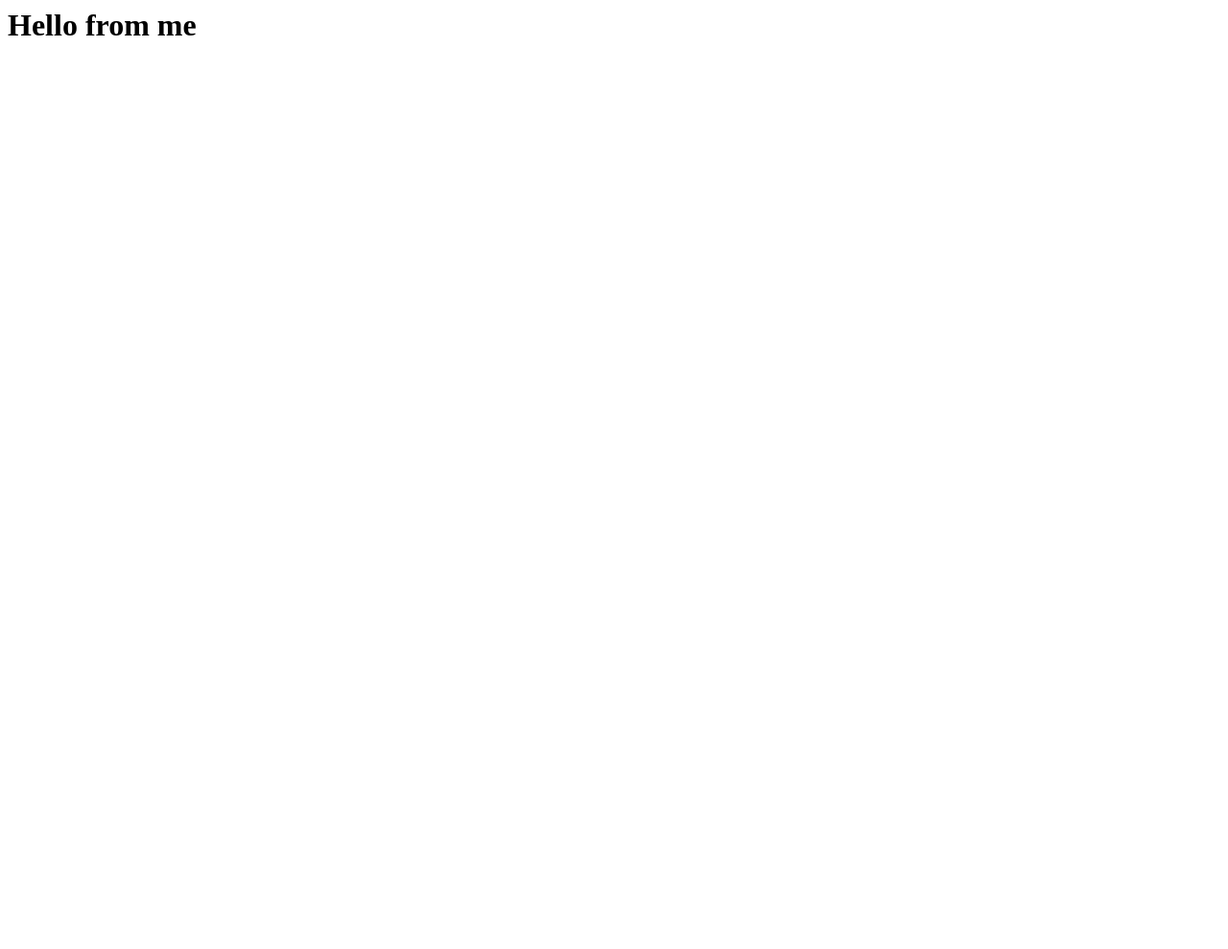
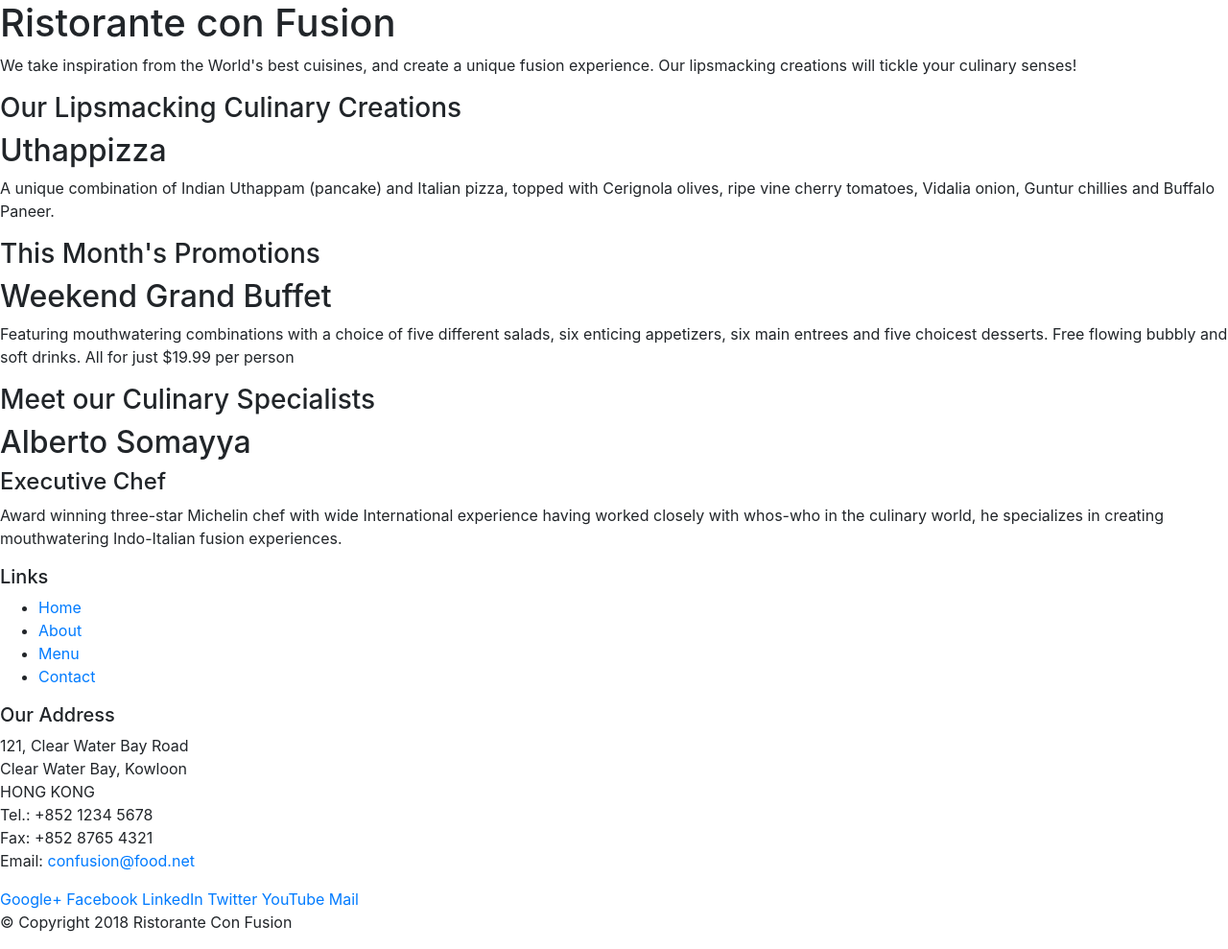
Before and after one commit to sumit2bk/coursera-bootstrap, a website: page index.html in a window 1280 px wide. Shown: the whole page at 96% size. Before the commit the page ends 800 px from the top, so only its background shows below. Drawn offline with nearby package versions, Linux system fonts and the light colour scheme.

Commit message:
added bootsrap and index.html

```diff
--- a/index.html
+++ b/index.html
@@ -1,6 +1,104 @@
-<html>
-  <title>My site</title>
-  <body>
-    <h1>Hello from me</h1>
-  </body>
+<!DOCTYPE html>
+<html lang="en">
+
+<head>
+    <title>Ristorante Con Fusion</title>
+    <link rel="stylesheet" href="node_modules/bootstrap/dist/css/bootstrap.min.css">
+</head>
+
+<body>
+
+    <header>
+        <div>
+            <div>
+                <div>
+                    <h1>Ristorante con Fusion</h1>
+                    <p>We take inspiration from the World's best cuisines, and create a unique fusion experience. Our lipsmacking creations will tickle your culinary senses!</p>
+                </div>
+                <div>
+                </div>
+            </div>
+        </div>
+    </header>
+
+    <div>
+        <div>
+            <div>
+                <h3>Our Lipsmacking Culinary Creations</h3>
+            </div>
+            <div>
+                <h2>Uthappizza</h2>
+                <p>A unique combination of Indian Uthappam (pancake) and Italian pizza, topped with Cerignola olives, ripe vine cherry tomatoes, Vidalia onion, Guntur chillies and Buffalo Paneer.</p>
+            </div>
+        </div>
+
+
+        <div>
+            <div>
+                <h3>This Month's Promotions</h3>
+            </div>
+            <div>
+                <h2>Weekend Grand Buffet</h2>
+                <p>Featuring mouthwatering combinations with a choice of five different salads, six enticing appetizers, six main entrees and five choicest desserts. Free flowing bubbly and soft drinks. All for just $19.99 per person </p>
+            </div>
+        </div>
+
+        <div>
+            <div>
+                <h3>Meet our Culinary Specialists</h3>
+            </div>
+            <div>
+                <h2>Alberto Somayya</h2>
+                <h4>Executive Chef</h4>
+                <p>Award winning three-star Michelin chef with wide International experience having worked closely with whos-who in the culinary world, he specializes in creating mouthwatering Indo-Italian fusion experiences. </p>
+            </div>
+        </div>
+    </div>
+
+    <footer>
+        <div>
+            <div>
+                <div>
+                    <h5>Links</h5>
+                    <ul>
+                        <li><a href="#">Home</a></li>
+                        <li><a href="#">About</a></li>
+                        <li><a href="#">Menu</a></li>
+                        <li><a href="#">Contact</a></li>
+                    </ul>
+                </div>
+                <div>
+                    <h5>Our Address</h5>
+                    <address>
+		              121, Clear Water Bay Road<br>
+		              Clear Water Bay, Kowloon<br>
+		              HONG KONG<br>
+		              Tel.: +852 1234 5678<br>
+		              Fax: +852 8765 4321<br>
+		              Email: <a href="mailto:confusion@food.net">confusion@food.net</a>
+		           </address>
+                </div>
+                <div>
+                    <div>
+                        <a href="http://google.com/+">Google+</a>
+                        <a href="http://www.facebook.com/profile.php?id=">Facebook</a>
+                        <a href="http://www.linkedin.com/in/">LinkedIn</a>
+                        <a href="http://twitter.com/">Twitter</a>
+                        <a href="http://youtube.com/">YouTube</a>
+                        <a href="mailto:">Mail</a>
+                    </div>
+                </div>
+           </div>
+           <div>
+                <div>
+                    <p>© Copyright 2018 Ristorante Con Fusion</p>
+                </div>
+           </div>
+        </div>
+    </footer>
+    <script type="text/javascript" src="node_modules/jquery/dist/jquery.min.js"></script>
+    <script type="text/javascript" src="node_modules/popper.js/dist/umd/popper.min.js"></script>
+    <script type="text/javascript" src="node_modules/bootstrap/dist/js/bootstrap.min.js"></script>
+</body>
+
 </html>
```
Also changed, not shown: package.json (+7 -2 lines), 1 other file.
